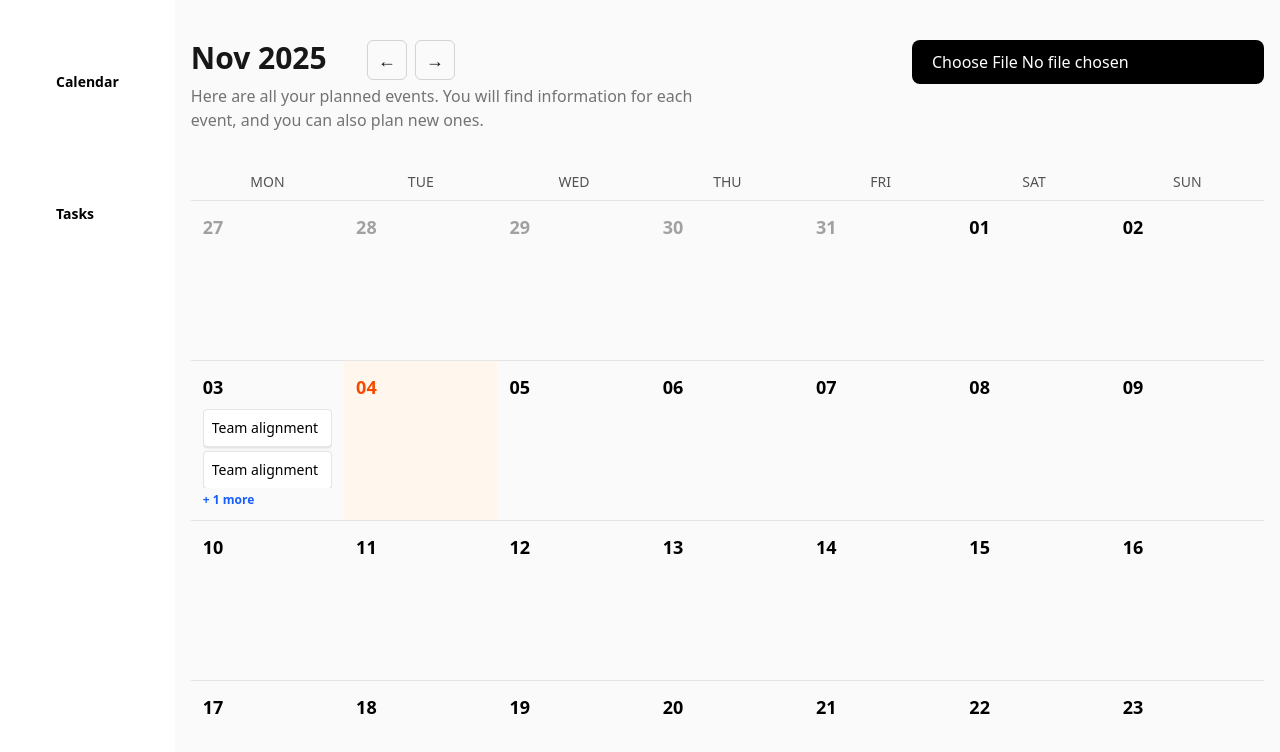
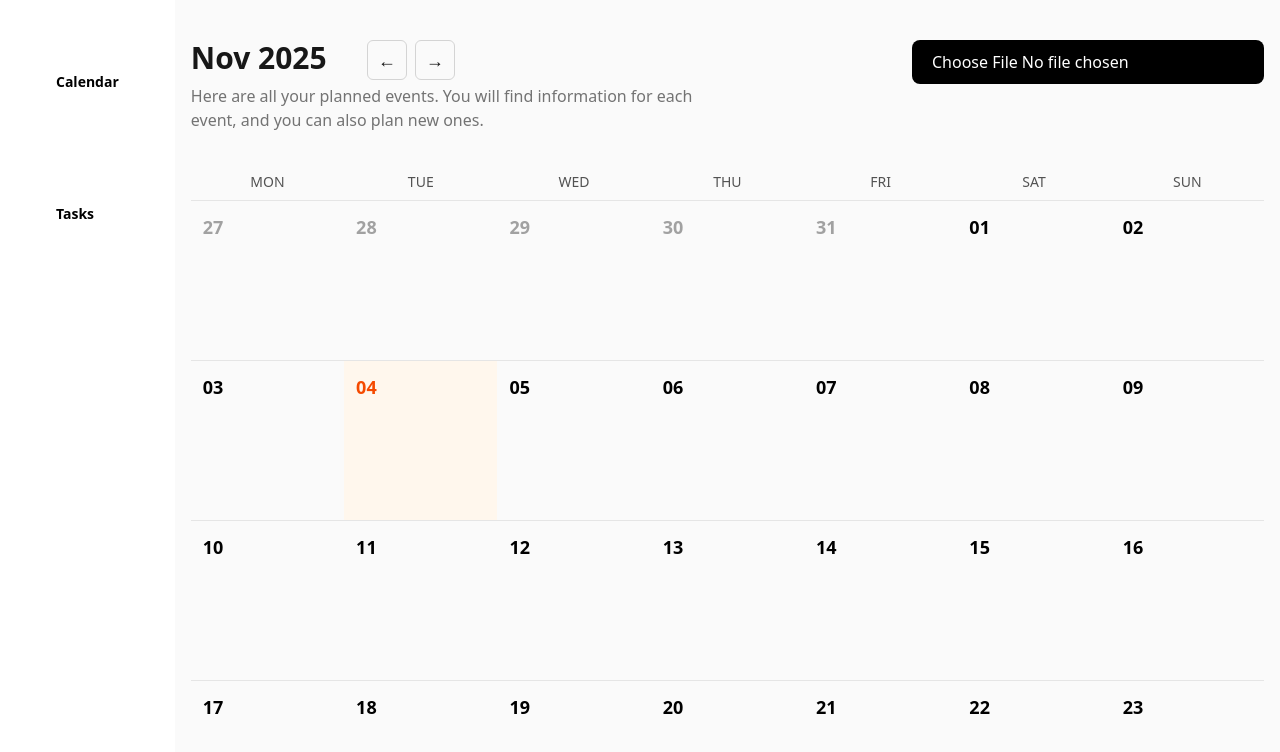
Before and after one commit to VarshithSoma/Calendar, a React (Vite) app: page / in a window 1280 px wide. Shown: the top 752 px of the page. Built offline with nearby package versions, Linux system fonts and the light colour scheme.

Commit message:
feat: json upload

```diff
--- a/src/components/Calendar.tsx
+++ b/src/components/Calendar.tsx
@@ -1,3 +1,4 @@
+/* eslint-disable @typescript-eslint/ban-ts-comment */
 import React, { useEffect, useState } from "react";
 import {
   startOfMonth,
@@ -22,44 +23,13 @@ interface Event {
 const Calendar: React.FC = () => {
   const [currentDate, setCurrentDate] = useState(new Date());
   const [selectedDate, setSelectedDate] = useState<Date | null>(null);
-  const [dataFromChild, setDataFromChild] = useState<string>("");
+  const [dataFromChild, setDataFromChild] = useState<Event[]>([]);
+  const [eventsData, setEventsData] = useState<Event[]>([]);
   const monthStart = startOfMonth(currentDate);
   const monthEnd = endOfMonth(monthStart);
   const startDate = startOfWeek(monthStart, { weekStartsOn: 1 });
   const endDate = endOfWeek(monthEnd, { weekStartsOn: 1 });
 
-  const events: Event[] = [
-    {
-      date: "2020-01-03",
-      title: "Review workplace safety",
-      time: "11:00 – 11:30 AM",
-    },
-    {
-      date: "2020-01-03",
-      title: "Review workplace safety",
-      time: "11:00 – 11:30 AM",
-    },
-    {
-      date: "2020-01-03",
-      title: "Review workplace safety",
-      time: "11:00 – 11:30 AM",
-    },
-    {
-      date: "2025-11-03",
-      title: "Team alignment",
-      time: "Begins in 52 min",
-    },
-    {
-      date: "2025-11-03",
-      title: "Team alignment",
-      time: "Begins in 52 min",
-    },
-    {
-      date: "2025-11-03",
-      title: "Team alignment",
-      time: "Begins in 52 min",
-    },
-  ];
   const handleDayClick = (day: Date) => {
     setSelectedDate(day);
   };
@@ -68,11 +38,11 @@ const Calendar: React.FC = () => {
     setSelectedDate(null);
   };
   const selectedDayEvents = selectedDate
-    ? events.filter((ev) => isSameDay(new Date(ev.date), selectedDate))
+    ? eventsData.filter((ev) => isSameDay(new Date(ev.date), selectedDate))
     : [];
   useEffect(() => {
     if (dataFromChild) {
-      console.log("Data from child has changed:", dataFromChild);
+      setEventsData((prevEvents) => [...prevEvents, ...dataFromChild]);
     }
   }, [dataFromChild]);
 
@@ -82,6 +52,7 @@ const Calendar: React.FC = () => {
         currentDate={currentDate}
         onPrev={() => setCurrentDate(subMonths(currentDate, 1))}
         onNext={() => setCurrentDate(addMonths(currentDate, 1))}
+        // @ts-expect-error
         onDataUpdate={setDataFromChild}
       />
       <WeekDays />
@@ -89,7 +60,7 @@ const Calendar: React.FC = () => {
         startDate={startDate}
         endDate={endDate}
         monthStart={monthStart}
-        events={events}
+        events={eventsData}
         onDayClick={handleDayClick}
       />
       {selectedDate && (
--- a/src/utils/CalendarHeader.tsx
+++ b/src/utils/CalendarHeader.tsx
@@ -4,7 +4,7 @@ interface CalendarHeaderProps {
   currentDate: Date;
   onPrev: () => void;
   onNext: () => void;
-  onDataUpdate: (newData: string) => void;
+  onDataUpdate: (newData: Event[]) => void;
 }
 interface NextBtn {
   fun: () => void;
--- /dev/null
+++ b/testData.json
@@ -0,0 +1,37 @@
+[
+  {
+    "date": "2025-11-04",
+    "title": "Team Sync Meeting",
+    "time": "10:00"
+  },
+  {
+    "date": "2025-11-04",
+    "title": "Dentist Appointment",
+    "time": "14:30"
+  },
+  {
+    "date": "2025-11-07",
+    "title": "Project Deadline",
+    "time": "17:00"
+  },
+  {
+    "date": "2025-11-12",
+    "title": "Design Review",
+    "time": "11:00"
+  },
+  {
+    "date": "2025-11-19",
+    "title": "Client Call",
+    "time": "15:00"
+  },
+  {
+    "date": "2025-11-21",
+    "title": "Coding",
+    "time": "09:00"
+  },
+  {
+    "date": "2025-11-28",
+    "title": "Submit Project",
+    "time": "23:59"
+  }
+]
```
